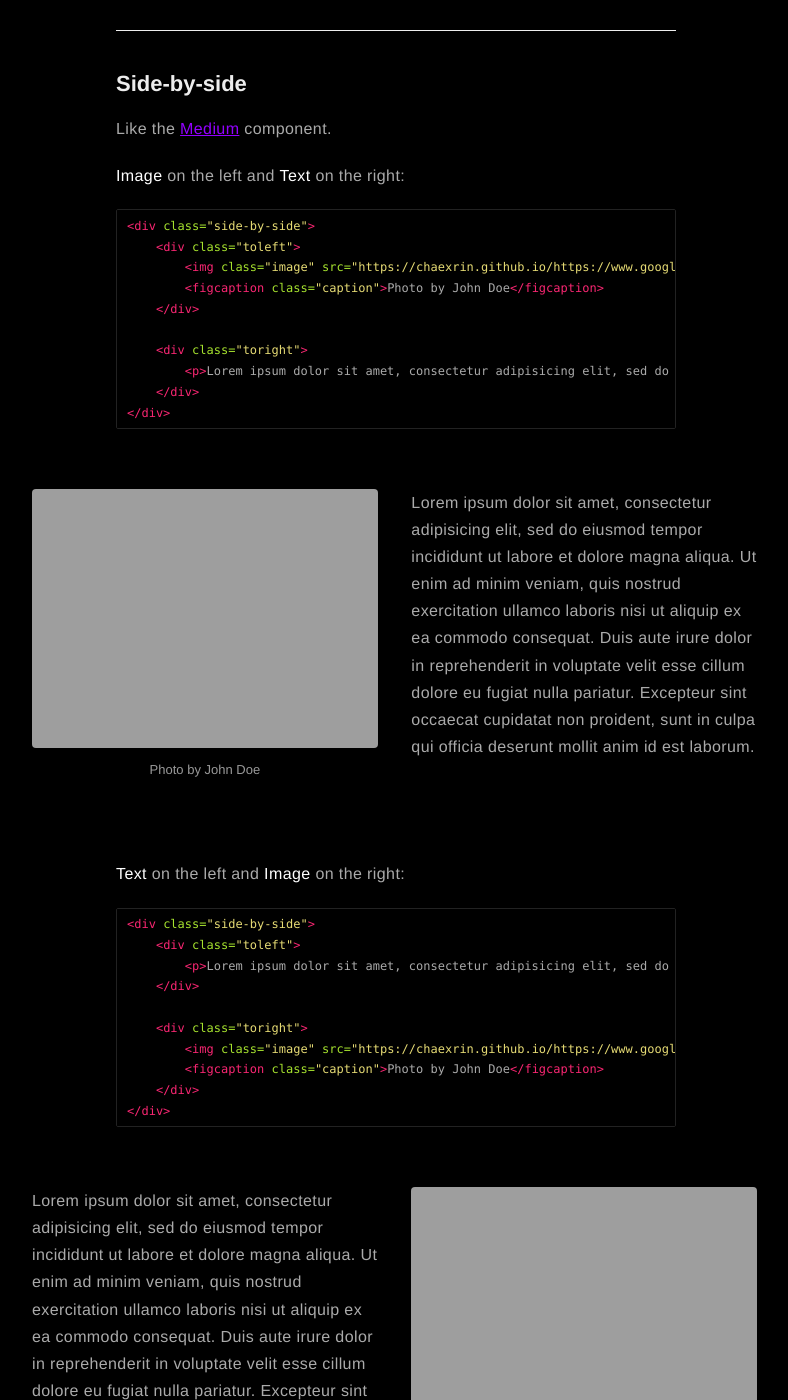
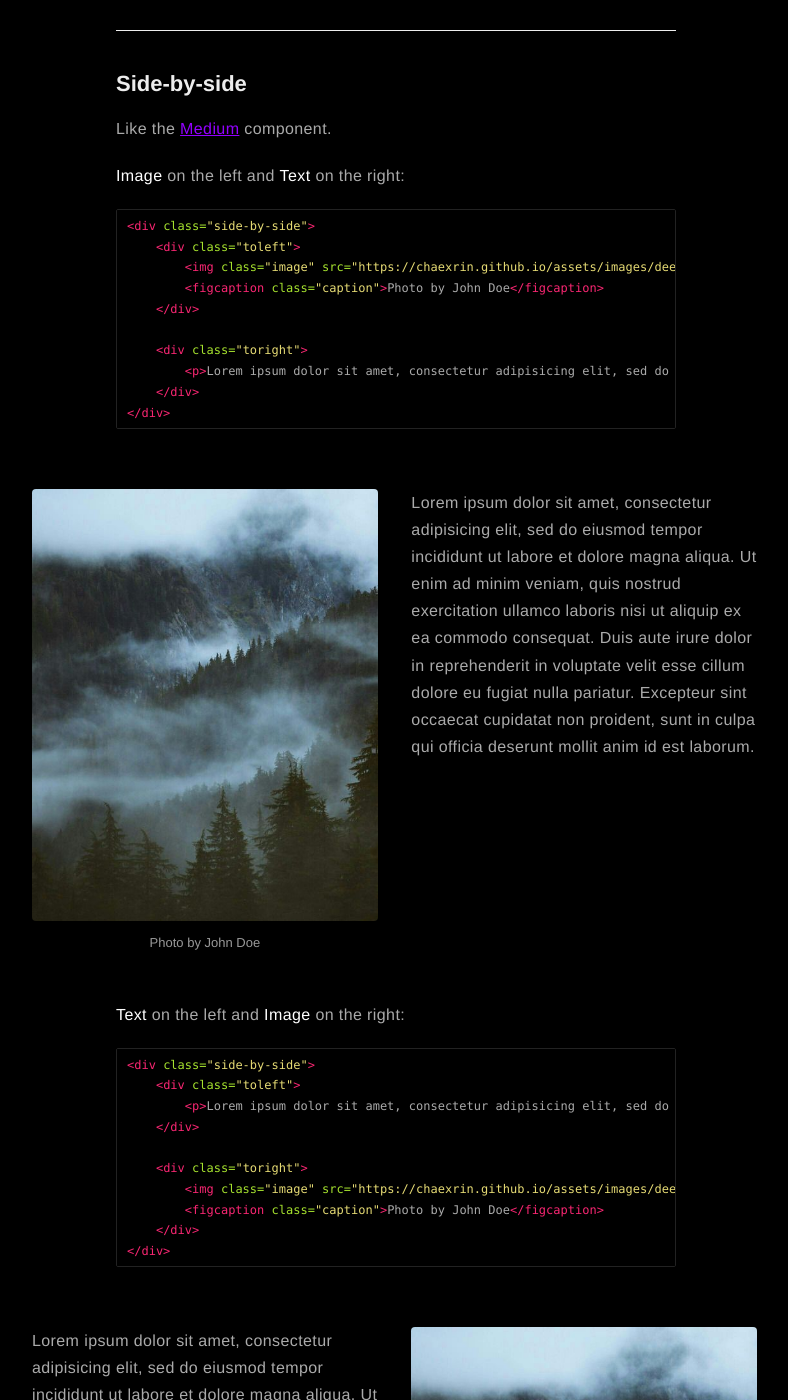
Before and after one commit to chaexrin/chaexrin.github.io, a Jekyll site: the page built from _posts/2015-02-24-markdown-extra-components.markdown, in a window 1280 px wide and 1400 px high, scrolled down 1070 px. Shown: the whole window, without its empty margins (244-1032 px from the left). Built offline with Jekyll 4.4.1, drawn with Linux system fonts in a browser that asks for light colours; nearby versions of some CDN libraries; comment, search, counter and statistics services are not loaded.

Commit message:
image update

```diff
--- a/_config.yml
+++ b/_config.yml
@@ -7,8 +7,8 @@ description: A blog about technology and stuff related
 
 # if it's an external image, update below for true
 # better with square images
-external-image: true
-picture: https://www.google.com/url?sa=i&url=https%3A%2F%2Fonezero.medium.com%2Fthe-dark-forest-theory-of-the-internet-7dc3e68a7cb1&psig=AOvVaw0eDOFVAcZtoBBhyIzyd_U2&ust=1702358100179000&source=images&cd=vfe&opi=89978449&ved=0CBIQjRxqFwoTCPjX0qPQhoMDFQAAAAAdAAAAABAE
+external-image: false
+picture: assets/images/deep-forest.jpg
 
 # your site color theme, true for dark theme,
 # false to light theme, auto to switch with system.
```
Also changed, not shown: assets/images/deep-forest.jpg (added), assets/images/profile.jpg (deleted).
